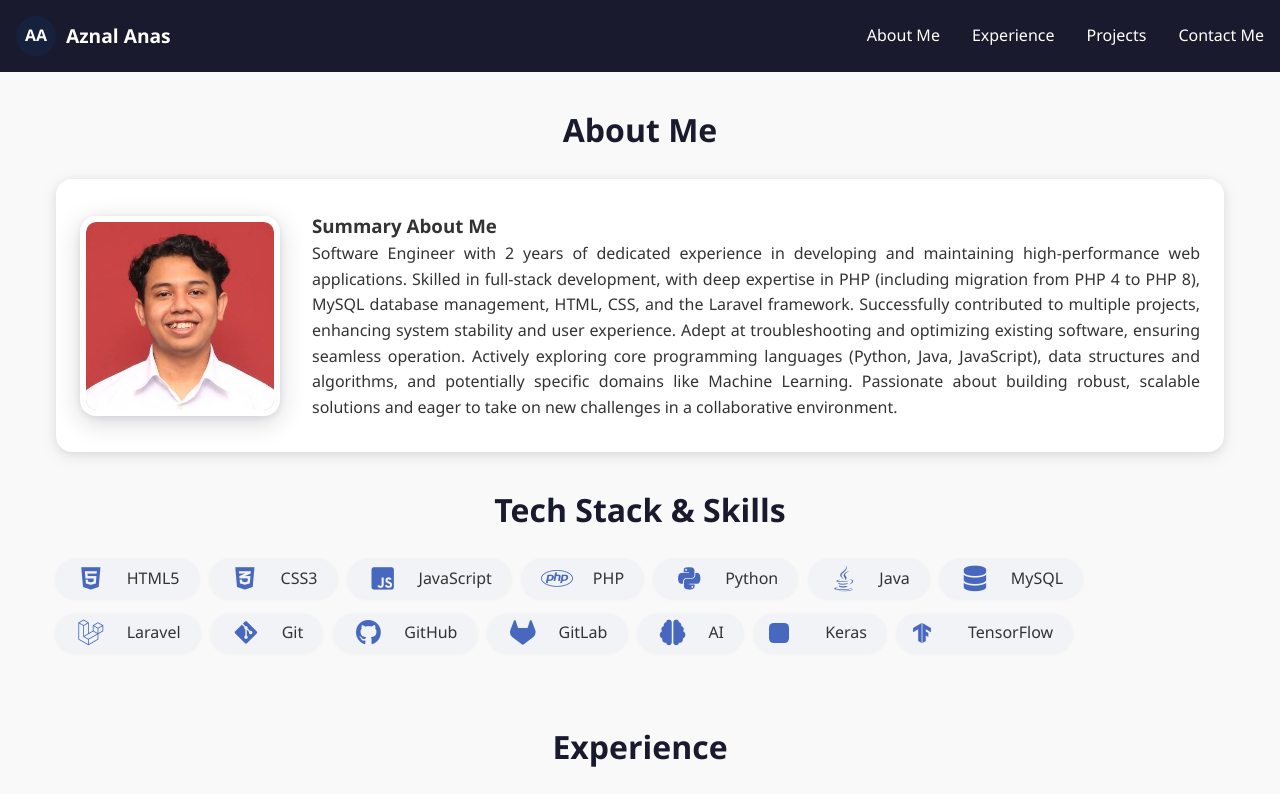
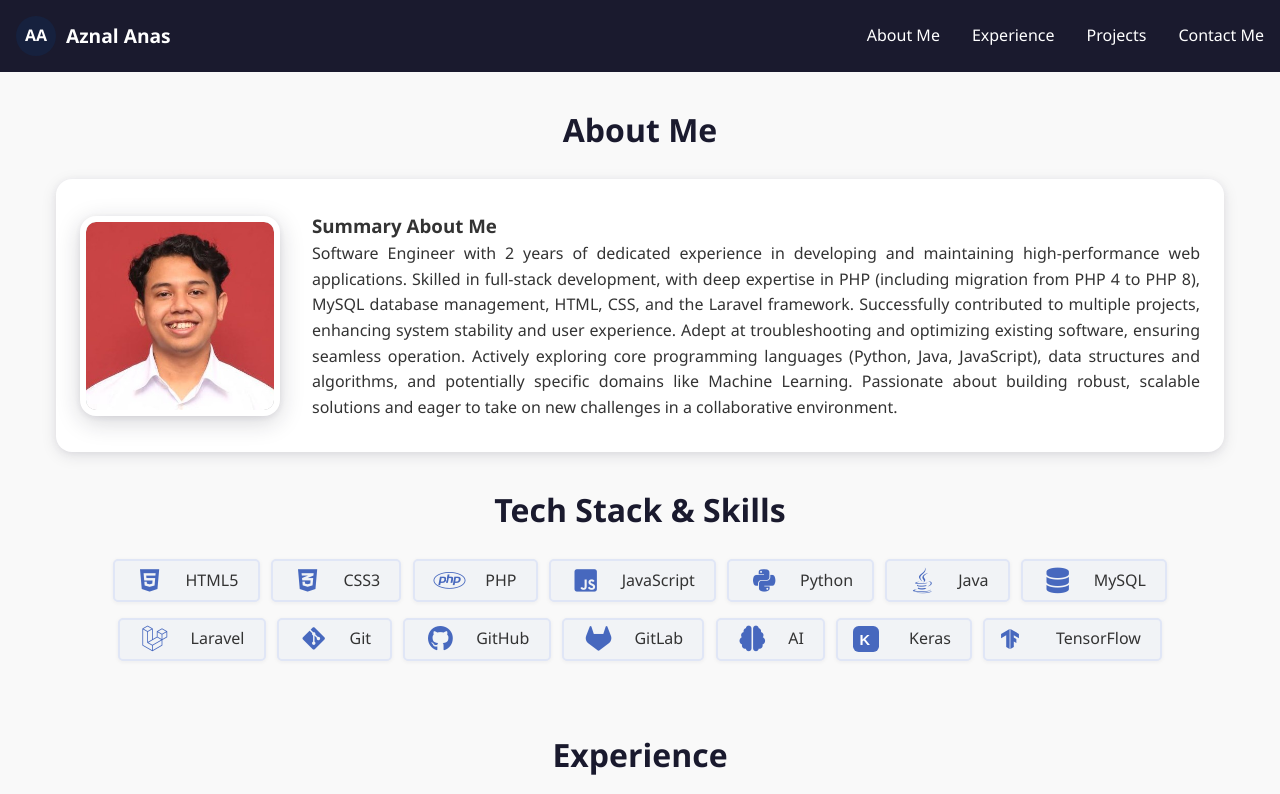
Before and after one commit to Lanza00/portfolio, a plain HTML site: page index.html in a window 1280 px wide. Shown: the top 794 px of the page. Drawn offline with Linux system fonts and the light colour scheme.

Commit message:
updated tech icons

```diff
--- a/index.html
+++ b/index.html
@@ -76,8 +76,8 @@
                     <div class="tech-tags">
                         <span class="tech-tag"><i class="fab fa-html5 tech-icon"></i> HTML5</span>
                         <span class="tech-tag"><i class="fab fa-css3-alt tech-icon"></i> CSS3</span>
+                        <span class="tech-tag"><i class="fab fa-php tech-icon"></i> PHP</span>
                         <span class="tech-tag"><i class="fab fa-js-square tech-icon"></i> JavaScript</span>
-                        <span class="tech-tag"><i class="fab fa-php tech-icon"></i> PHP</span>
                         <span class="tech-tag"><i class="fab fa-python tech-icon"></i> Python</span>
                         <span class="tech-tag"><i class="fab fa-java tech-icon"></i> Java</span>
                         <span class="tech-tag"><i class="fas fa-database tech-icon"></i> MySQL</span>
@@ -88,8 +88,11 @@
                         <span class="tech-tag"><i class="fas fa-brain tech-icon"></i> AI</span>
                         <span class="tech-tag">
                             <span class="tech-icon">
-                                <!-- Keras SVG -->
-                                <svg width="20" height="20" viewBox="0 0 256 256"><rect width="256" height="256" rx="60" fill="#4768be"/><path fill="#fff" d="M72 196V60h32v44l44-44h40l-64 64l64 72h-40l-44-52v52z"/></svg>
+                                <!-- Keras SVG (white K on blue background) -->
+                                <svg width="26" height="26" viewBox="0 0 32 32" xmlns="http://www.w3.org/2000/svg">
+                                  <rect width="32" height="32" rx="7" fill="#4768be"/>
+                                  <text x="8" y="23" font-family="Arial, Helvetica, sans-serif" font-size="18" font-weight="bold" fill="#fff">K</text>
+                                </svg>
                             </span>
                             Keras
                         </span>
--- a/style.css
+++ b/style.css
@@ -383,18 +383,30 @@ footer {
     flex-wrap: wrap;
     gap: 0.7rem;
     margin-top: 1rem;
+    justify-content: center;
+    margin-left: auto;
+    margin-right: auto;
 }
 .tech-tag {
     background: #f1f3f6;
     color: #333;
-    border-radius: 20px;
+    border-radius: 5px;
+    border: 2px solid #e0e6f6;
     padding: 0.4em 1.2em 0.4em 0.9em;
     font-size: 1rem;
     display: flex;
     align-items: center;
+    justify-content: center;
     box-shadow: 0 1px 4px rgba(30,26,46,0.06);
     font-weight: 500;
     margin-bottom: 0.3em;
+    transition: transform 0.22s cubic-bezier(.4,2,.6,1), box-shadow 0.22s cubic-bezier(.4,2,.6,1), border-color 0.22s;
+    text-align: center;
+}
+.tech-tag:hover {
+    transform: scale(1.07) translateY(-2px);
+    box-shadow: 0 6px 18px rgba(71,104,190,0.18);
+    border-color: #4768be;
 }
 .tech-icon {
     margin-right: 0.6em;
```
